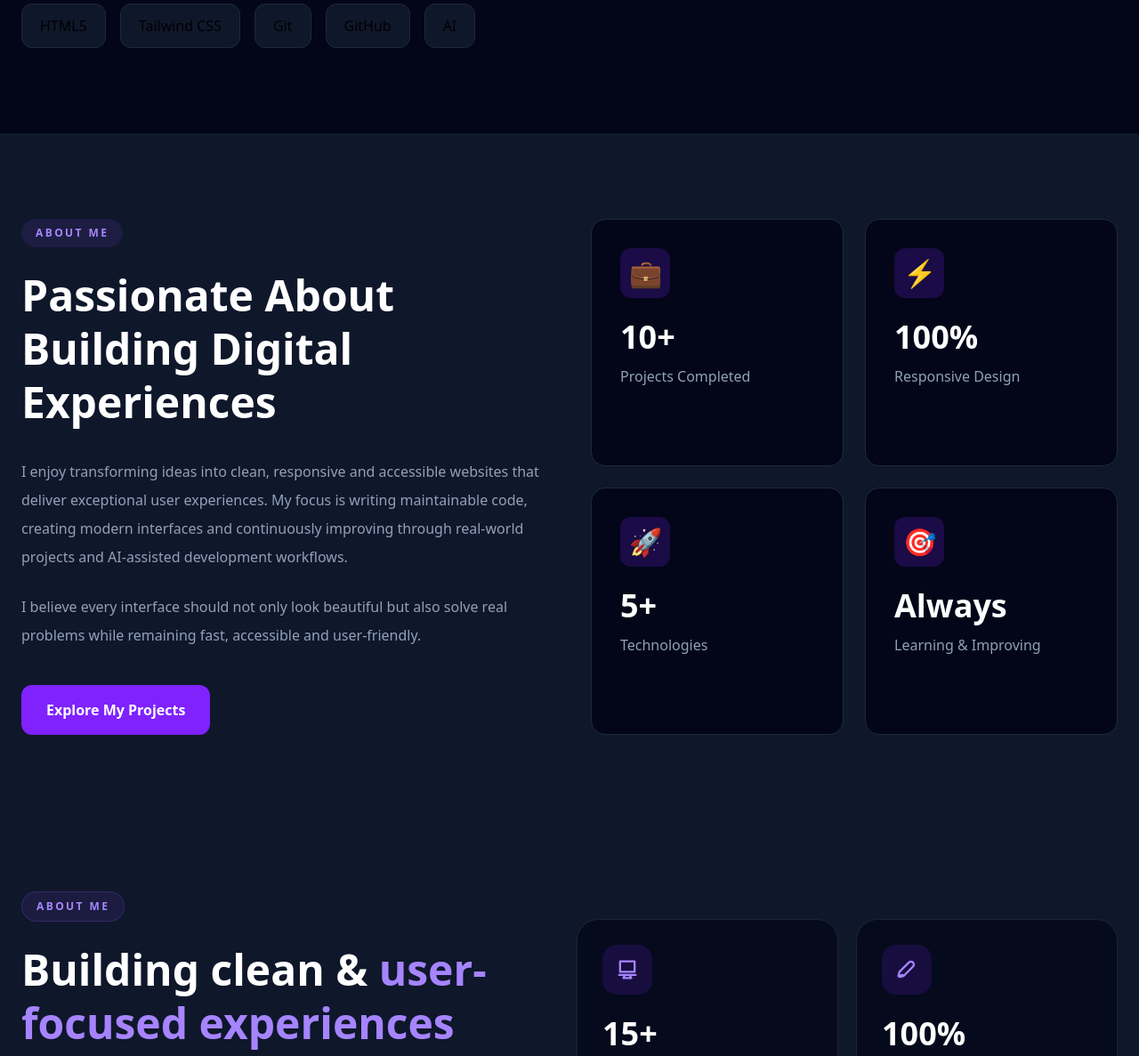
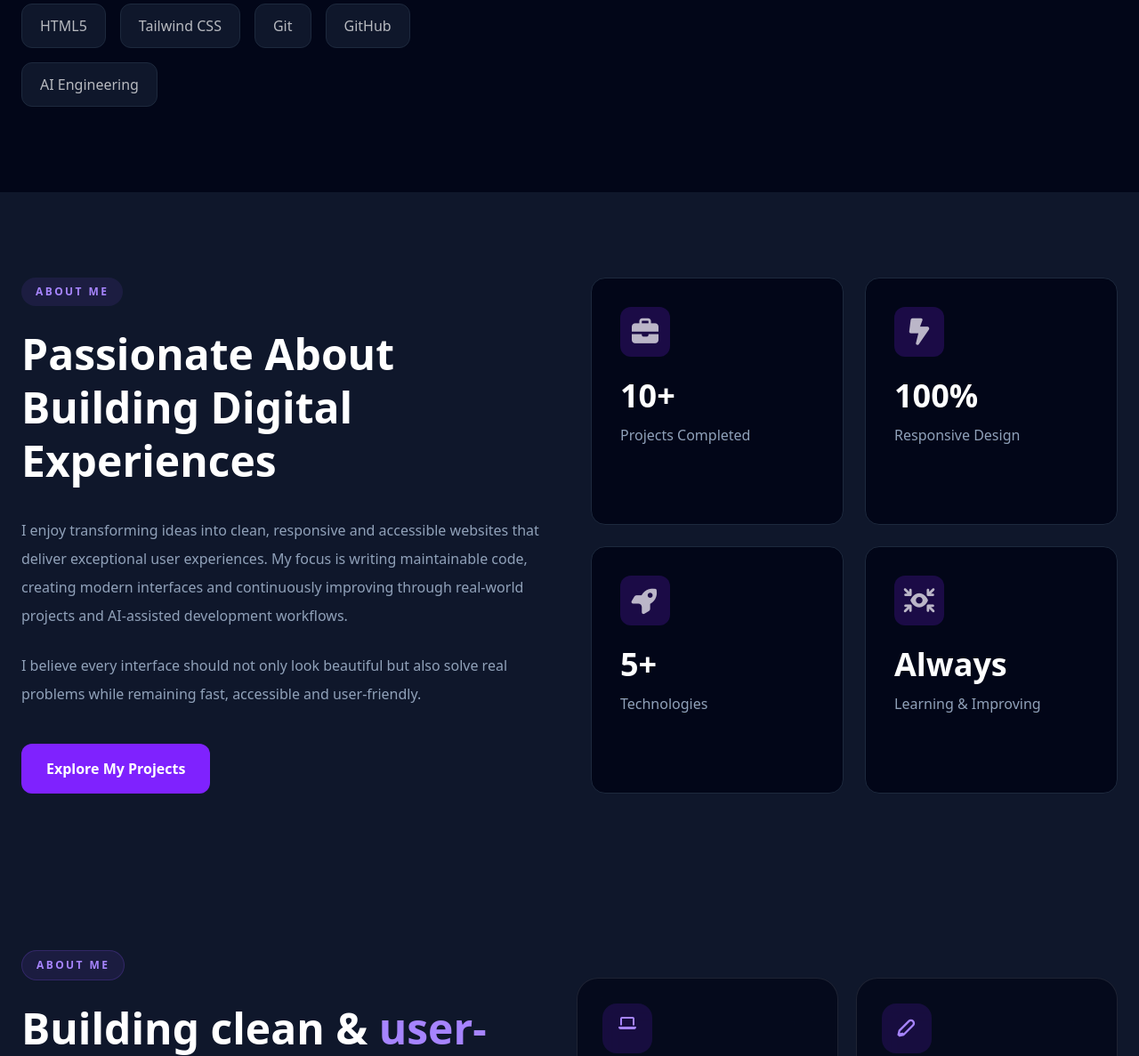
Before and after one commit to okesolo/personal-portfolio, a website: page index.html in a window 1280 px wide. Shown: the part 963-2150 px from the top of the page at 89% size. Drawn offline with Linux system fonts and the light colour scheme.

Commit message:
upated the image from png to PNG and edited the icons

```diff
--- a/index.html
+++ b/index.html
@@ -192,31 +192,31 @@
           <div
             class="rounded-xl border border-slate-800 bg-slate-900 px-5 py-3 transition hover:border-violet-500"
           >
-            HTML5
+            <p class="text-white/70">HTML5</p>
           </div>
 
           <div
             class="rounded-xl border border-slate-800 bg-slate-900 px-5 py-3 transition hover:border-violet-500"
           >
-            Tailwind CSS
+            <p class="text-white/70">Tailwind CSS</p>
           </div>
 
           <div
             class="rounded-xl border border-slate-800 bg-slate-900 px-5 py-3 transition hover:border-violet-500"
           >
-            Git
+            <p class="text-white/70">Git</p>
           </div>
 
           <div
             class="rounded-xl border border-slate-800 bg-slate-900 px-5 py-3 transition hover:border-violet-500"
           >
-            GitHub
+            <p class="text-white/70">GitHub</p>
           </div>
 
           <div
             class="rounded-xl border border-slate-800 bg-slate-900 px-5 py-3 transition hover:border-violet-500"
           >
-            AI
+            <p class="text-white/70">AI Engineering</p>
           </div>
 
         </div>
@@ -238,7 +238,7 @@
       <!-- Image -->
 
       <img
-        src="/asset/hero.png.png"
+        src="/asset/hero.png.PNG"
         alt="Okechukwu Solomon"
         class="relative z-10 w-105 rounded-full object-cover drop-shadow-[0_35px_50px_rgba(0,0,0,.5)] transition duration-500 hover:scale-105"
       />
@@ -340,21 +340,73 @@
                     class="rounded-2xl border border-slate-800 bg-slate-950 p-8 transition duration-300 hover:-translate-y-2 hover:border-violet-500">
 
                     <div
+                        class="mb-6 flex h-14 w-14 items-center justify-center rounded-xl bg-violet-600/20 text-white/70 text-3xl">
+
+                        <i class="fa-solid fa-briefcase"></i>
+
+                    </div>
+
+                    <h3 class="text-4xl font-bold text-white">
+
+                        10+
+
+                    </h3>
+
+                    <p class="mt-3 text-slate-400">
+
+                        Projects Completed
+
+                    </p>
+
+                </div>
+
+                <!-- Card -->
+
+                <div
+                    class="rounded-2xl text-white/70 border border-slate-800 bg-slate-950 p-8 transition duration-300 hover:-translate-y-2 hover:border-violet-500">
+
+                    <div
                         class="mb-6 flex h-14 w-14 items-center justify-center rounded-xl bg-violet-600/20 text-3xl">
 
-                        💼
+                        <i class="fa-solid fa-bolt-lightning"></i>
 
                     </div>
 
                     <h3 class="text-4xl font-bold text-white">
 
-                        10+
+                        100%
 
                     </h3>
 
                     <p class="mt-3 text-slate-400">
 
-                        Projects Completed
+                        Responsive Design
+
+                    </p>
+
+                </div>
+
+                <!-- Card -->
+
+                <div
+                    class="rounded-2xl text-white/70 border border-slate-800 bg-slate-950 p-8 transition duration-300 hover:-translate-y-2 hover:border-violet-500">
+
+                    <div
+                        class="mb-6 flex h-14 w-14 items-center justify-center rounded-xl bg-violet-600/20 text-3xl">
+
+                      <i class="fa-solid fa-rocket"></i>
+
+                    </div>
+
+                    <h3 class="text-4xl font-bold text-white">
+
+                        5+
+
+                    </h3>
+
+                    <p class="mt-3 text-slate-400">
+
+                        Technologies
 
                     </p>
 
@@ -366,61 +418,9 @@
                     class="rounded-2xl border border-slate-800 bg-slate-950 p-8 transition duration-300 hover:-translate-y-2 hover:border-violet-500">
 
                     <div
-                        class="mb-6 flex h-14 w-14 items-center justify-center rounded-xl bg-violet-600/20 text-3xl">
-
-                        ⚡
-
-                    </div>
-
-                    <h3 class="text-4xl font-bold text-white">
-
-                        100%
-
-                    </h3>
-
-                    <p class="mt-3 text-slate-400">
-
-                        Responsive Design
-
-                    </p>
-
-                </div>
-
-                <!-- Card -->
-
-                <div
-                    class="rounded-2xl border border-slate-800 bg-slate-950 p-8 transition duration-300 hover:-translate-y-2 hover:border-violet-500">
-
-                    <div
-                        class="mb-6 flex h-14 w-14 items-center justify-center rounded-xl bg-violet-600/20 text-3xl">
-
-                        🚀
-
-                    </div>
-
-                    <h3 class="text-4xl font-bold text-white">
-
-                        5+
-
-                    </h3>
-
-                    <p class="mt-3 text-slate-400">
-
-                        Technologies
-
-                    </p>
-
-                </div>
-
-                <!-- Card -->
-
-                <div
-                    class="rounded-2xl border border-slate-800 bg-slate-950 p-8 transition duration-300 hover:-translate-y-2 hover:border-violet-500">
-
-                    <div
-                        class="mb-6 flex h-14 w-14 items-center justify-center rounded-xl bg-violet-600/20 text-3xl">
-
-                        🎯
+                        class="mb-6 flex text-white/70 h-14 w-14 items-center justify-center rounded-xl bg-violet-600/20 text-3xl">
+
+                       <i class="fa-solid fa-arrows-to-eye"></i>
 
                     </div>
 
@@ -517,13 +517,9 @@
           <div
             class="mb-6 flex h-14 w-14 items-center justify-center rounded-2xl bg-violet-600/15">
 
+
             <!-- Laptop Icon -->
-            <svg class="h-7 w-7 text-violet-400" fill="none" stroke="currentColor" stroke-width="2"
-              viewBox="0 0 24 24">
-              <path stroke-linecap="round" stroke-linejoin="round"
-                d="M9.75 17L8.25 20h7.5L14.25 17M4 17h16M5 4h14v10H5V4z"/>
-            </svg>
-
+            <i class="fa-solid fa-laptop h-7 w-7 text-violet-400"></i>
           </div>
 
           <h3 class="text-4xl font-black text-white">
```
Also changed, not shown: css/output.css, 1 other file.
